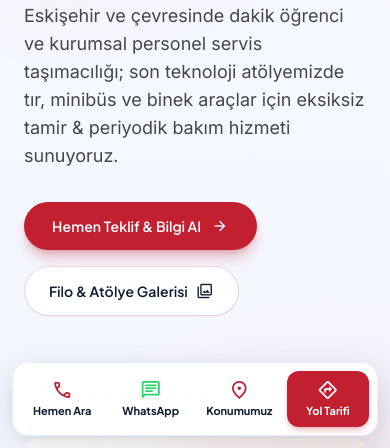
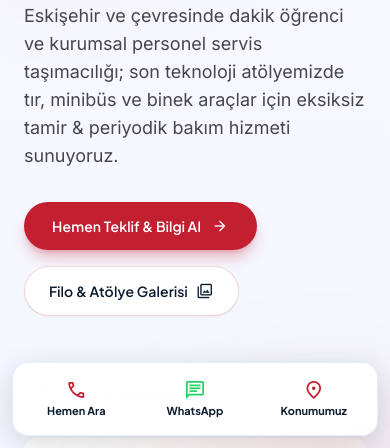
Before and after one commit to DaghanDigital/DaghanTurizm, a plain HTML site: page index.html in a window 390 px wide. Shown: the part 396-844 px from the top of the page. Drawn offline with nearby package versions, Linux system fonts and the light colour scheme.

Commit message:
refactor(ui): Mobil sticky bardaki yol tarifi butonu kaldirildi, 3'lu sade duzen saglandi

```diff
--- a/index.html
+++ b/index.html
@@ -1749,23 +1749,19 @@
   <!-- ==========================================
        MOBILE STICKY ACTION BAR (Mobilde Kolay Konum & Hızlı Ulaşım Çubuğu)
        ========================================== -->
-  <aside aria-label="Hızlı İletişim ve Konum Menüsü" class="xl:hidden fixed bottom-3 left-3 right-3 z-40 bg-surface-container-lowest/95 backdrop-blur-xl border border-surface-container-high/80 rounded-2xl p-2 shadow-[0_8px_30px_rgba(0,0,0,0.15)]">
-    <div class="grid grid-cols-4 gap-1.5 text-center">
-      <a class="flex flex-col items-center justify-center py-2 px-1 rounded-xl text-on-surface hover:text-[#C21F30] hover:bg-[#C21F30]/5 active:scale-95 transition-all" href="tel:05418624880">
+  <aside aria-label="Hızlı İletişim ve Konum Menüsü" class="xl:hidden fixed bottom-3 left-3 right-3 sm:left-6 sm:right-6 max-w-md mx-auto z-40 bg-surface-container-lowest/95 backdrop-blur-xl border border-surface-container-high/80 rounded-2xl p-2 shadow-[0_8px_30px_rgba(0,0,0,0.15)]">
+    <div class="grid grid-cols-3 gap-2 text-center">
+      <a class="flex flex-col items-center justify-center py-2 px-2 rounded-xl text-on-surface hover:text-[#C21F30] hover:bg-[#C21F30]/5 active:scale-95 transition-all" href="tel:05418624880">
         <span class="material-symbols-outlined text-[22px] text-[#C21F30]">call</span>
         <span class="font-label-sm text-[11px] font-bold mt-0.5">Hemen Ara</span>
       </a>
-      <a class="flex flex-col items-center justify-center py-2 px-1 rounded-xl text-on-surface hover:text-[#25D366] hover:bg-[#25D366]/5 active:scale-95 transition-all" href="https://wa.me/905418624880" rel="noopener noreferrer" target="_blank">
+      <a class="flex flex-col items-center justify-center py-2 px-2 rounded-xl text-on-surface hover:text-[#25D366] hover:bg-[#25D366]/5 active:scale-95 transition-all" href="https://wa.me/905418624880" rel="noopener noreferrer" target="_blank">
         <span class="material-symbols-outlined text-[22px] text-[#25D366]">chat</span>
         <span class="font-label-sm text-[11px] font-bold mt-0.5">WhatsApp</span>
       </a>
-      <a class="flex flex-col items-center justify-center py-2 px-1 rounded-xl text-on-surface hover:text-[#C21F30] hover:bg-[#C21F30]/5 active:scale-95 transition-all" href="#konum-ve-harita">
+      <a class="flex flex-col items-center justify-center py-2 px-2 rounded-xl text-on-surface hover:text-[#C21F30] hover:bg-[#C21F30]/5 active:scale-95 transition-all" href="#konum-ve-harita">
         <span class="material-symbols-outlined text-[22px] text-[#C21F30]">location_on</span>
         <span class="font-label-sm text-[11px] font-bold mt-0.5">Konumumuz</span>
-      </a>
-      <a class="flex flex-col items-center justify-center py-2 px-1 rounded-xl bg-[#C21F30] text-white hover:bg-[#A31625] active:scale-95 transition-all shadow-md shadow-[#C21F30]/25" href="https://share.google/aJdEJBvU7E3CA5zrb" rel="noopener noreferrer" target="_blank">
-        <span class="material-symbols-outlined text-[22px]">directions</span>
-        <span class="font-label-sm text-[11px] font-bold mt-0.5">Yol Tarifi</span>
       </a>
     </div>
   </aside>
```
